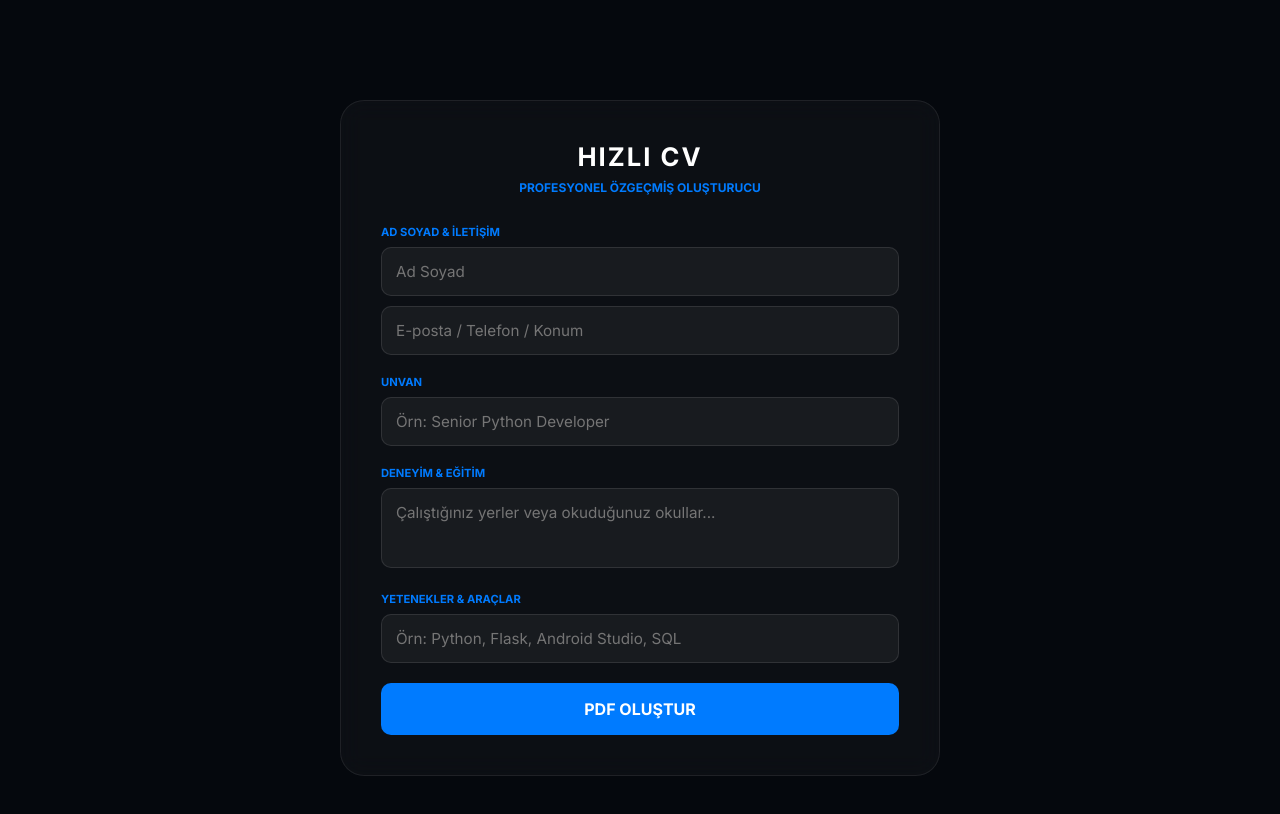
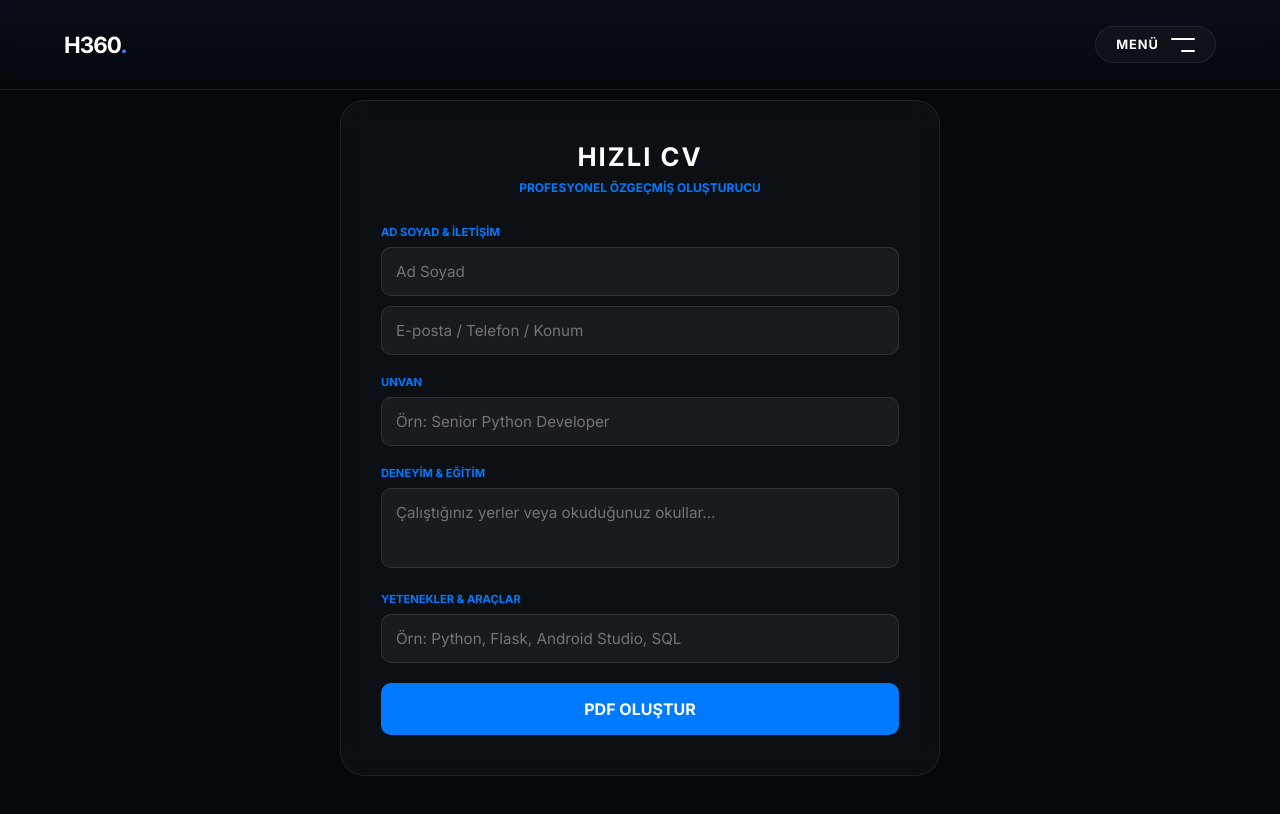
Before and after one commit to ilkerortak/hesapla-site, a website: page cv.html in a window 1280 px wide. Drawn offline with Linux system fonts and the light colour scheme.

Commit message:
Update cv.html

```diff
--- a/cv.html
+++ b/cv.html
@@ -153,5 +153,6 @@
         }
     }
 </script>
+    <script src="h360-core.js"></script>
 </body>
 </html>
```
